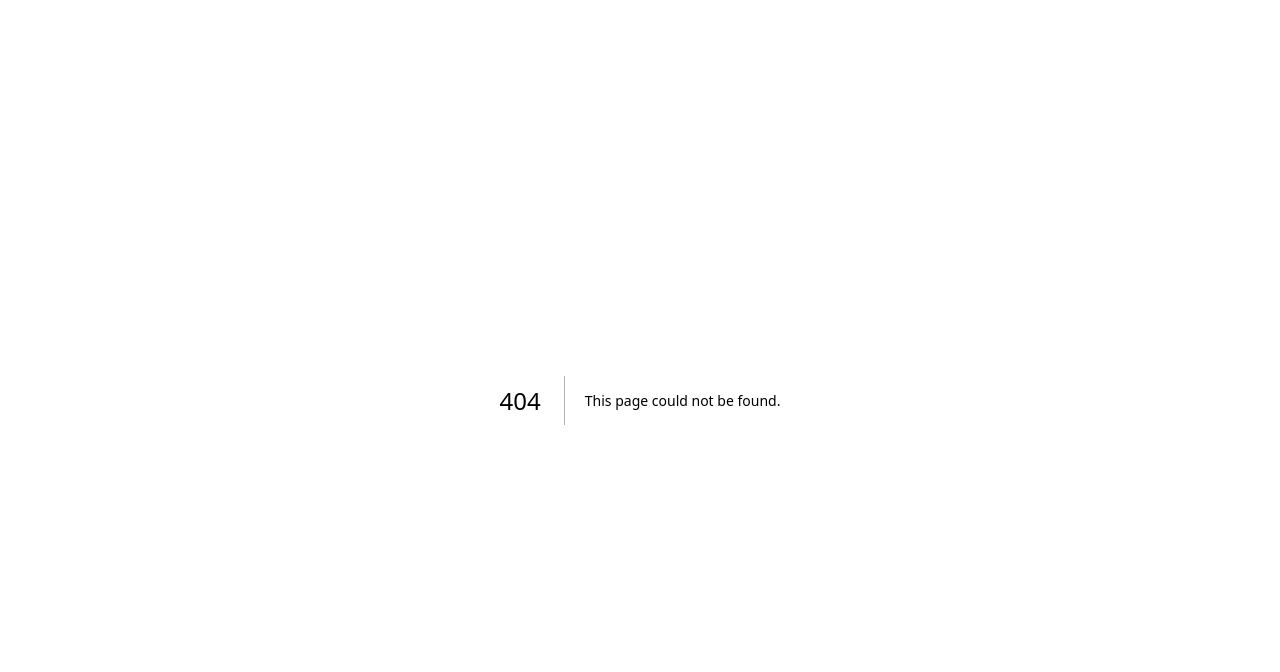
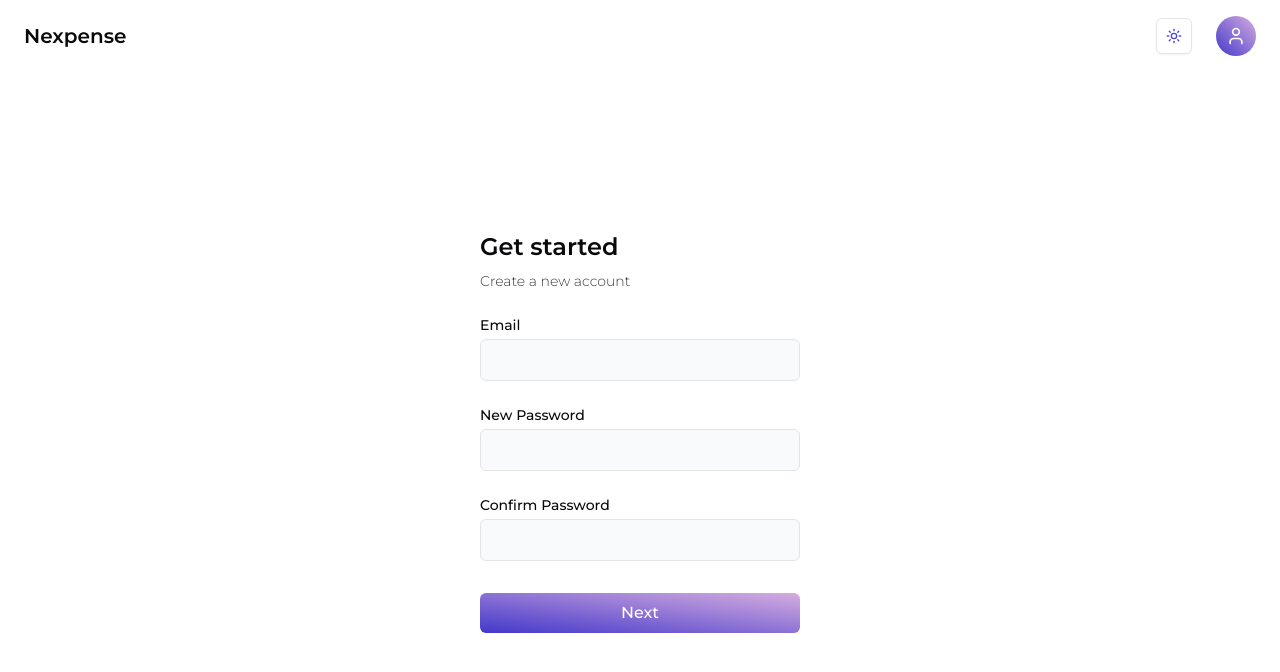
Before and after one commit to AkshatJha21/personal-finance, a Next.js app: page /signup in a window 1280 px wide. Before the commit this address had no page. Shown: the top 672 px of the page. Built offline with nearby package versions, Linux system fonts and the light colour scheme.

Commit message:
signup form init

```diff
--- /dev/null
+++ b/app/signup/page.tsx
@@ -0,0 +1,16 @@
+"use client";
+
+import SignupForm from '@/components/custom/SignupForm'
+import Navbar from '@/components/custom/TopBar'
+import React from 'react'
+
+const SignupPage = () => {
+  return (
+    <div className='h-screen'>
+        <Navbar />
+        <SignupForm />
+    </div>
+  )
+}
+
+export default SignupPage
--- /dev/null
+++ b/components/custom/SignupForm.tsx
@@ -0,0 +1,25 @@
+"use client";
+
+import React from 'react'
+import FormInput from './form-input';
+
+const SignupForm = () => {
+  return (
+    <div className='h-[90%] flex items-center justify-center'>
+        <div className='flex flex-col gap-y-6 w-[80%] sm:w-[40%] lg:w-[30%] xl:w-[25%]'>
+            <div className='flex flex-col space-y-2'>
+                <h1 className='text-xl lg:text-2xl font-semibold'>Get started</h1>
+                <p className='text-sm font-light opacity-80'>Create a new account</p>
+            </div>
+            <FormInput label='Email' type='email' handleChange={() => {}}/>
+            <FormInput label='New Password' type='password' handleChange={() => {}}/>
+            <FormInput label='Confirm Password' type='password' handleChange={() => {}}/>
+            <button className='mt-2 px-4 py-2 font-medium rounded-md transition bg-gradient-to-tr from-indigo-700 to-[#d6ade0] hover:text-opacity-50 cursor-pointer text-white'>
+                Next
+            </button>
+        </div>
+    </div>
+  )
+}
+
+export default SignupForm
```
